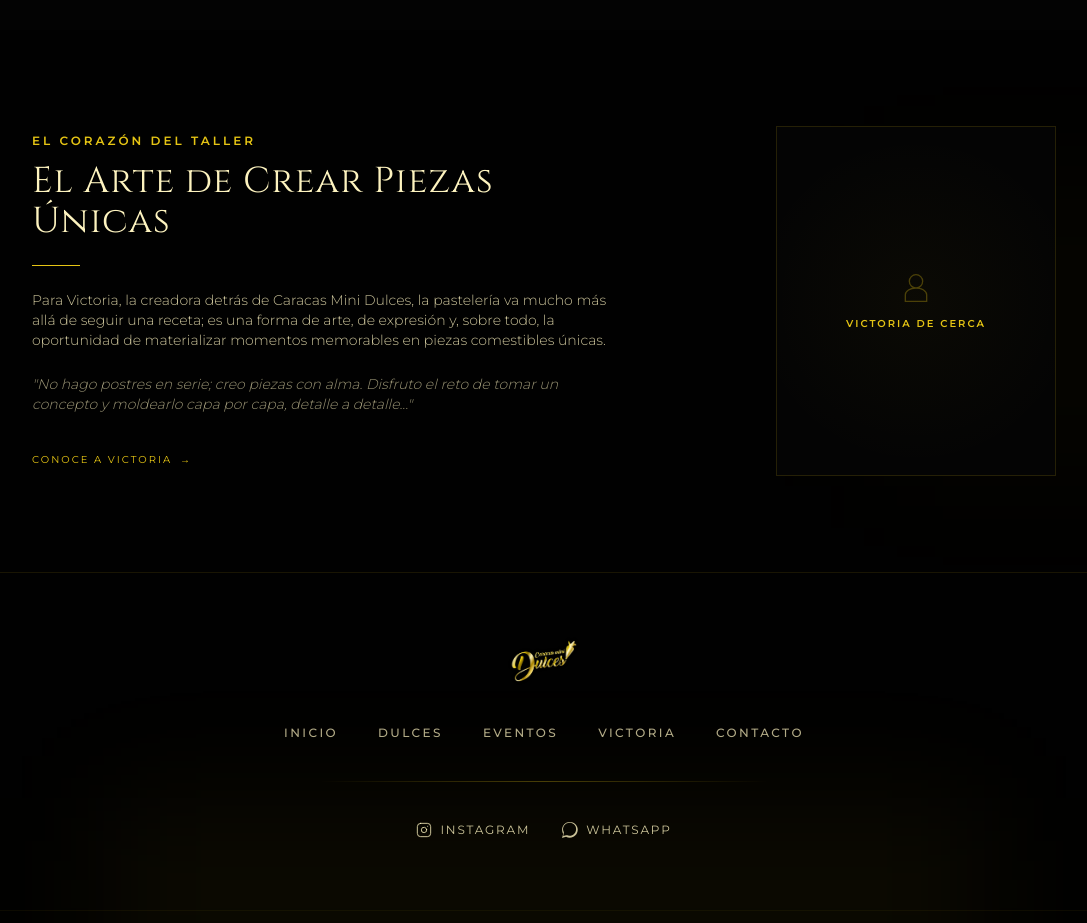
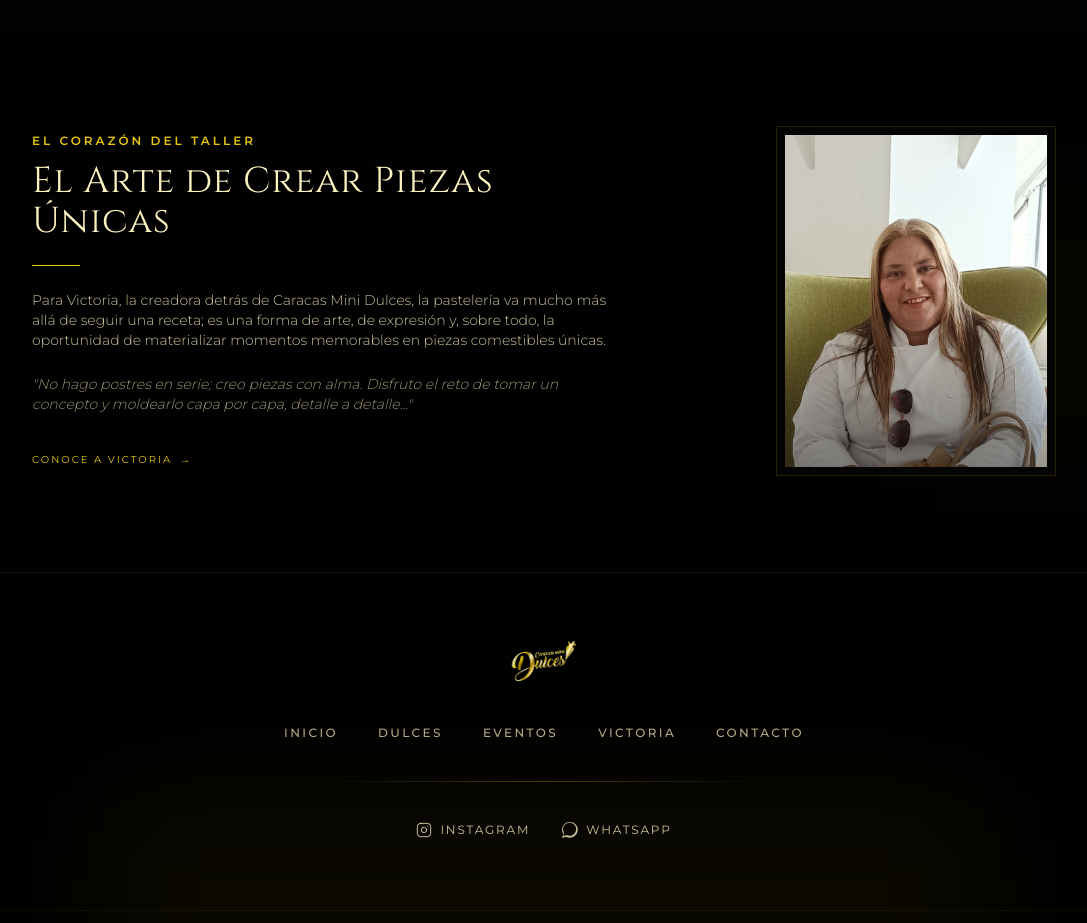
Before and after one commit to caracasminidulces/Caracasinidulces, a Next.js app: page / in a window 1280 px wide. Shown: the part 1940-2863 px from the top of the page, without its empty margins (96-1183 px from the left). Built offline with nearby package versions, Linux system fonts and the light colour scheme.

Commit message:
feat: integrar retratos reales y rectificados de Victoria en Inicio y Perfil

```diff
--- a/app/page.tsx
+++ b/app/page.tsx
@@ -1,6 +1,7 @@
 "use client";
 
 import Link from "next/link";
+import Image from "next/image";
 import { motion } from "framer-motion";
 import HeroSection from "../components/HeroSection";
 
@@ -168,17 +169,20 @@
             </div>
           </div>
 
-          {/* Columna Frame Visual Placeholder (Symmetrically balanced) */}
+          {/* Columna Frame Visual (Symmetrically balanced) */}
           <div className="md:col-span-5 flex justify-center md:justify-end">
-            <div className="relative w-full max-w-[280px] aspect-[4/5] border border-brand-gold/15 p-2 bg-[#040404] flex items-center justify-center text-center">
-              <div className="absolute inset-0 bg-gold-radial-glow opacity-30" />
-              <div className="flex flex-col items-center p-4">
-                <svg className="w-8 h-8 stroke-brand-gold/30 fill-none mb-3" viewBox="0 0 24 24" strokeWidth="1">
-                  <path d="M12 2a5 5 0 1 0 5 5 5 5 0 0 0-5-5zm0 10c-4.42 0-8 2.24-8 5v5h16v-5c0-2.76-3.58-5-8-5z" />
-                </svg>
-                <span className="text-[10px] tracking-[0.2em] text-brand-gold uppercase font-semibold">
-                  Victoria de Cerca
-                </span>
+            <div className="relative w-full max-w-[280px] aspect-[4/5] border border-brand-gold/15 p-2 bg-[#040404] overflow-hidden group">
+              <div className="absolute inset-0 bg-gold-radial-glow opacity-25 z-10 pointer-events-none" />
+              <div className="relative w-full h-full overflow-hidden">
+                <Image
+                  src="/images/victoria_inicio.png"
+                  alt="Victoria - Caracas Mini Dulces"
+                  fill
+                  sizes="(max-width: 768px) 100vw, 280px"
+                  className="object-cover transition-transform duration-700 group-hover:scale-105"
+                  priority
+                />
+                <div className="absolute inset-0 bg-gradient-to-t from-[#010101]/40 via-transparent to-transparent pointer-events-none z-10" />
               </div>
             </div>
           </div>
```
Also changed, not shown: public/images/victoria_inicio.png (added), public/images/victoria_profile.png.
